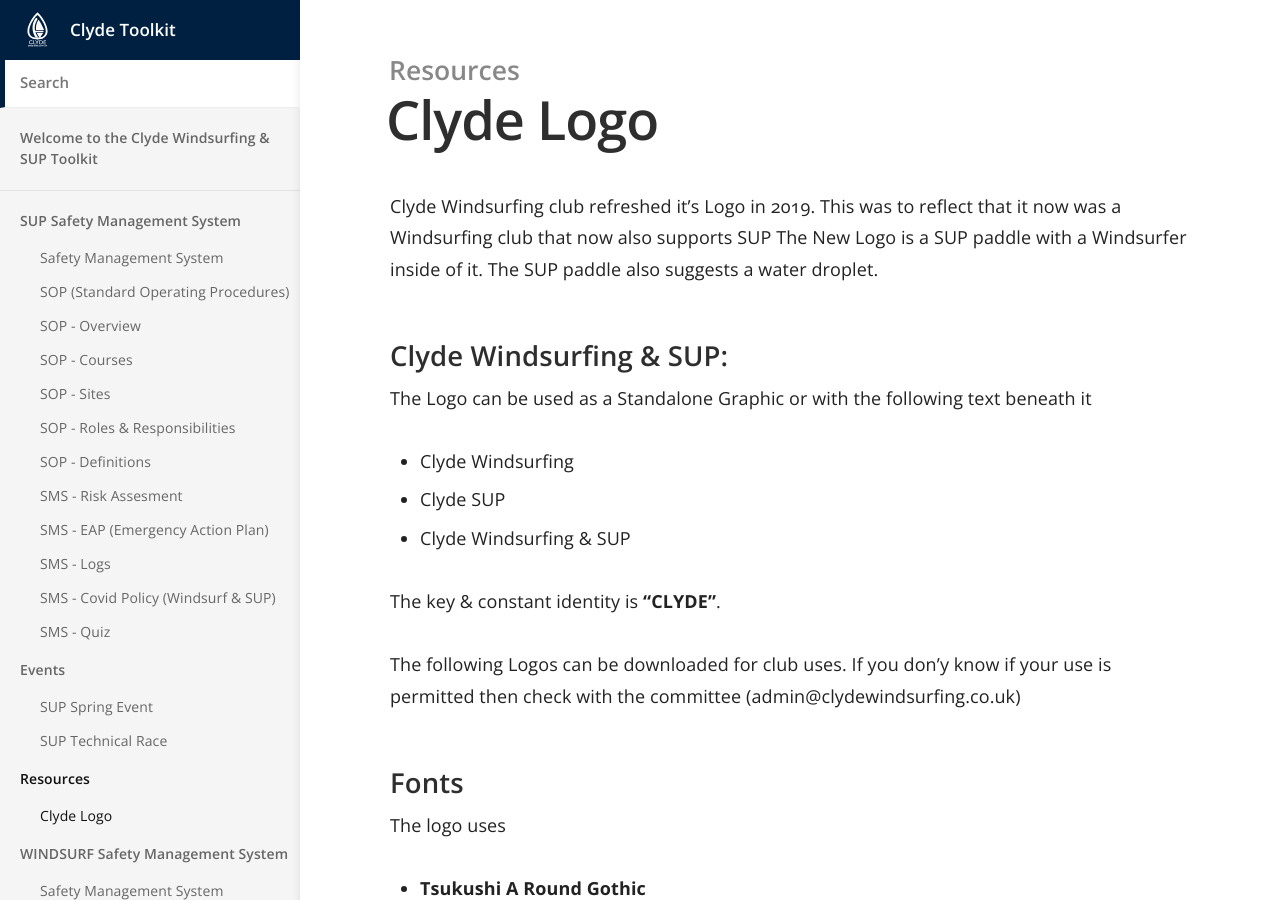
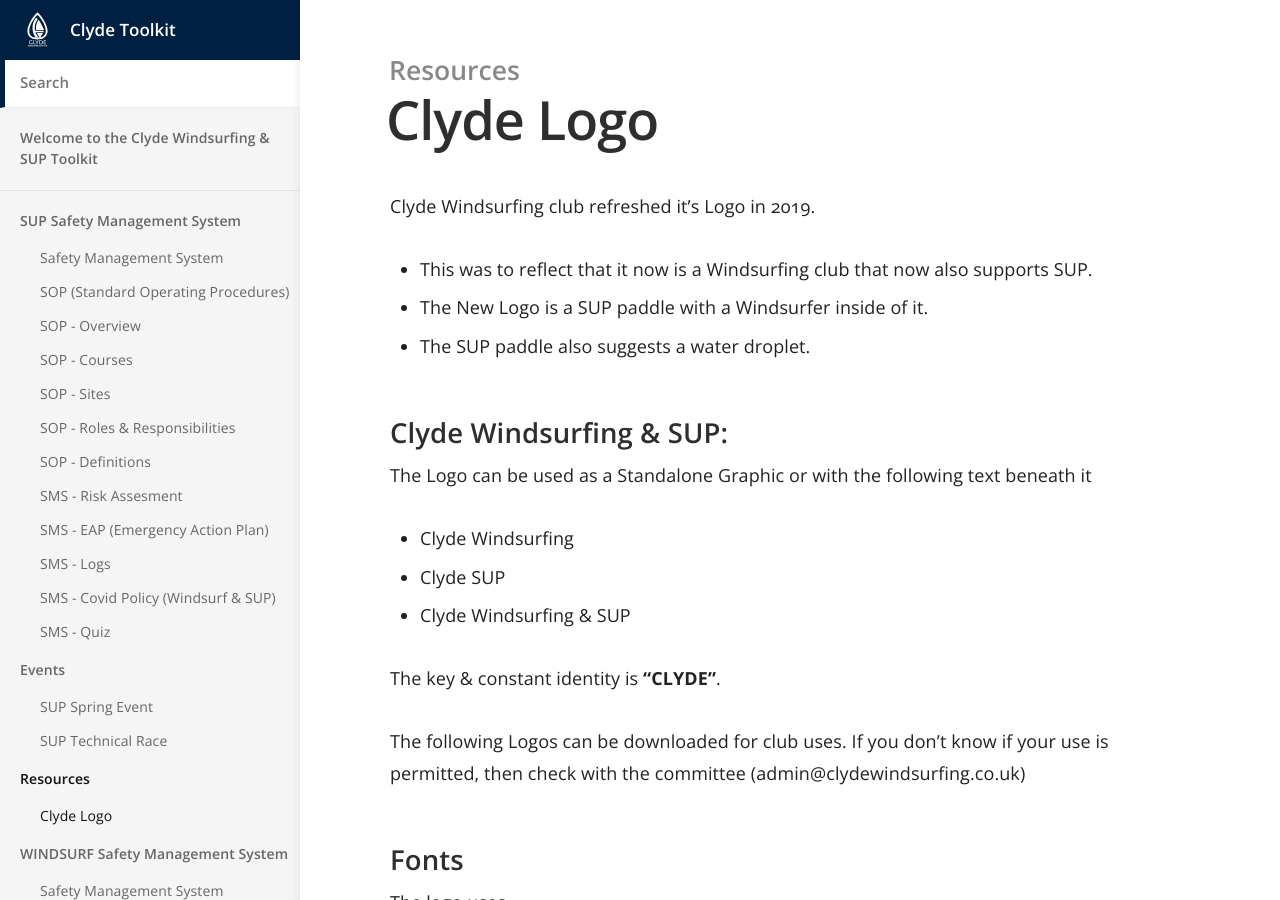
Before and after one commit to numbat70/clyde, a Jekyll site: the page built from _docs/Content/200_Resources.md, in a window 1280 px wide and 900 px high. Built offline with Jekyll 4.4.1, drawn with Linux system fonts in a browser that asks for light colours.

Commit message:
Update 200_Resources.md
mk

```diff
--- a/_docs/Content/200_Resources.md
+++ b/_docs/Content/200_Resources.md
@@ -4,9 +4,9 @@
 order: 1
 ---
 Clyde Windsurfing club refreshed it's Logo in 2019.
-This was to reflect that it now was a Windsurfing club that now also supports SUP
-The New Logo is a SUP paddle with a Windsurfer inside of it.
-The SUP paddle also suggests a water droplet.
+- This was to reflect that it now is a Windsurfing club that now also supports SUP.
+- The New Logo is a SUP paddle with a Windsurfer inside of it.
+-  The SUP paddle also suggests a water droplet.
 
 
 ## Clyde Windsurfing & SUP:
@@ -18,7 +18,7 @@
 The key & constant identity is **"CLYDE"**.
 
 The following Logos can be downloaded for club uses.
-If you don'y know if your use is permitted then check with the committee (admin@clydewindsurfing.co.uk)
+If you don't know if your use is permitted, then check with the committee (admin@clydewindsurfing.co.uk)
 
 ## Fonts
 The logo uses
```
